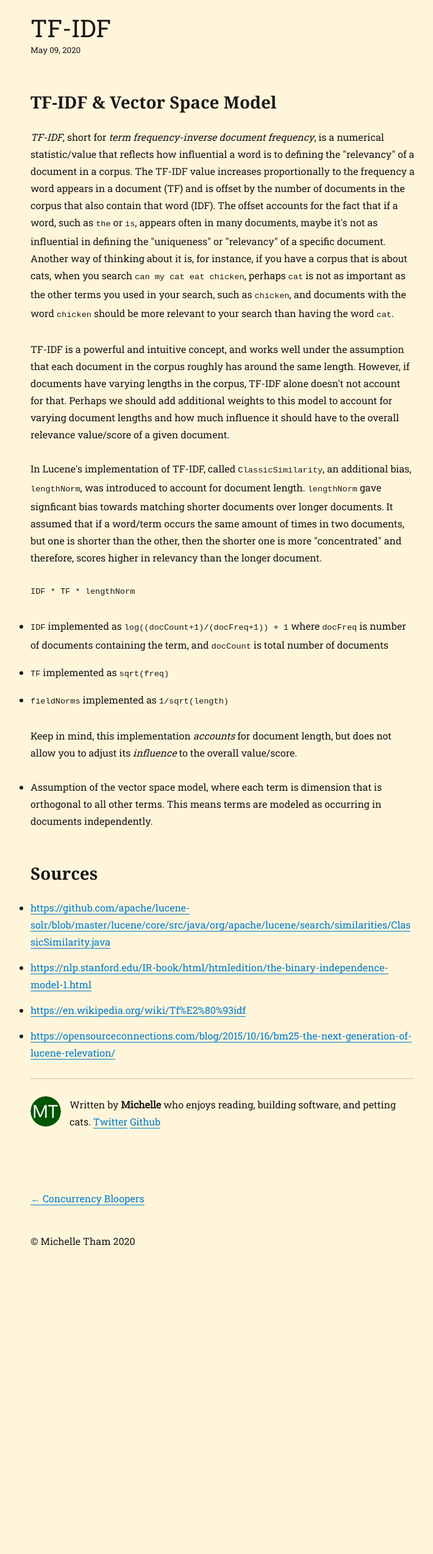
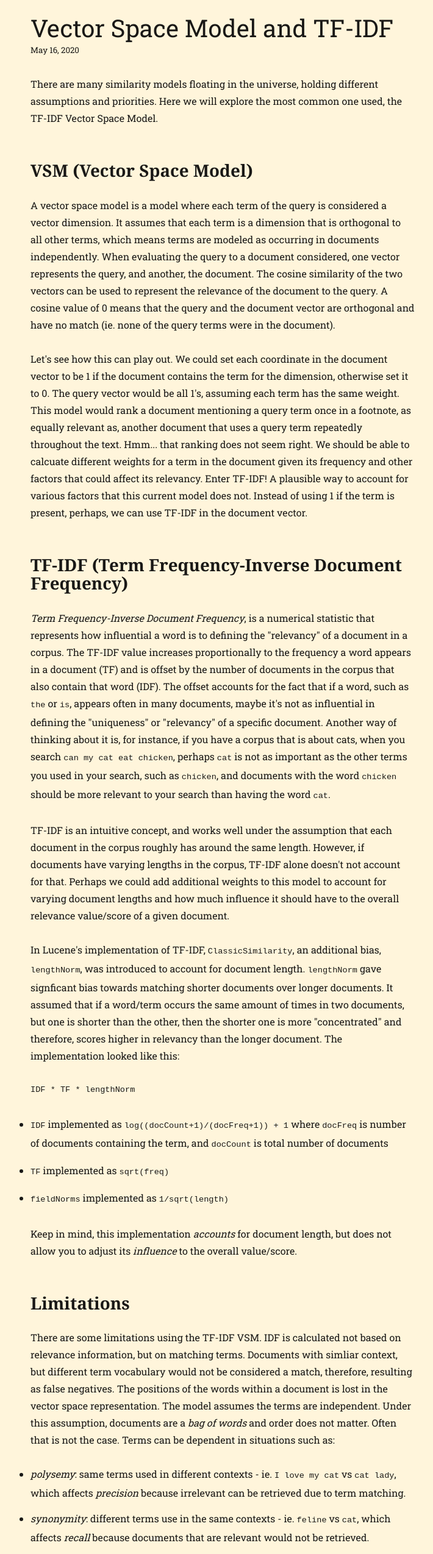
Before and after one commit to mtham8/mtham8.github.io, a Gatsby site: page /tf-idf/ in a window 1280 px wide. Shown: the part 71-2620 px from the top of the page at 61% size, without its empty margins (275-985 px from the left). Before the commit the page ends 2163 px from the top, so only its background shows below. Built offline with nearby package versions, Linux system fonts and the light colour scheme; Gatsby itself is replaced by a stand-in of ours; some packages are replaced by stand-ins of ours; code samples lack their colours.

Commit message:
finish blog post

````diff
--- a/content/blog/tf-idf/index.md
+++ b/content/blog/tf-idf/index.md
@@ -1,16 +1,24 @@
 ---
-title: TF-IDF
-date: "2020-05-09T22:12:03.284Z"
-description: "A glance"
+title: Vector Space Model and TF-IDF
+date: "2020-05-16T22:12:03.284Z"
+description: "There are many similarity models floating in the universe..."
 ---
 
-## TF-IDF & Vector Space Model
+There are many similarity models floating in the universe, holding different assumptions and priorities. Here we will explore the most common one used, the TF-IDF Vector Space Model.
 
-*TF-IDF*, short for *term frequency-inverse document frequency*, is a numerical statistic/value that reflects how influential a word is to defining the "relevancy" of a document in a corpus. The TF-IDF value increases proportionally to the frequency a word appears in a document (TF) and is offset by the number of documents in the corpus that also contain that word (IDF). The offset accounts for the fact that if a word, such as `the` or `is`, appears often in many documents, maybe it's not as influential in defining the "uniqueness" or "relevancy" of a specific document. Another way of thinking about it is, for instance, if you have a corpus that is about cats, when you search `can my cat eat chicken`, perhaps `cat` is not as important as the other terms you used in your search, such as `chicken`, and documents with the word `chicken` should be more relevant to your search than having the word `cat`.
+## VSM (Vector Space Model)
 
-TF-IDF is a powerful and intuitive concept, and works well under the assumption that each document in the corpus roughly has around the same length. However, if documents have varying lengths in the corpus, TF-IDF alone doesn't not account for that. Perhaps we should add additional weights to this model to account for varying document lengths and how much influence it should have to the overall relevance value/score of a given document.
+A vector space model is a model where each term of the query is considered a vector dimension. It assumes that each term is a dimension that is orthogonal to all other terms, which means terms are modeled as occurring in documents independently. When evaluating the query to a document considered, one vector represents the query, and another, the document. The cosine similarity of the two vectors can be used to represent the relevance of the document to the query. A cosine value of 0 means that the query and the document vector are orthogonal and have no match (ie. none of the query terms were in the document).
 
-In Lucene's implementation of TF-IDF, called `ClassicSimilarity`, an additional bias, `lengthNorm`, was introduced to account for document length. `lengthNorm` gave signficant bias towards matching shorter documents over longer documents. It assumed that if a word/term occurs the same amount of times in two documents, but one is shorter than the other, then the shorter one is more "concentrated" and therefore, scores higher in relevancy than the longer document.
+Let's see how this can play out. We could set each coordinate in the document vector to be 1 if the document contains the term for the dimension, otherwise set it to 0. The query vector would be all 1's, assuming each term has the same weight. This model would rank a document mentioning a query term once in a footnote, as equally relevant as, another document that uses a query term repeatedly throughout the text. Hmm... that ranking does not seem right. We should be able to calcuate different weights for a term in the document given its frequency and other factors that could affect its relevancy. Enter TF-IDF! A plausible way to account for various factors that this current model does not. Instead of using 1 if the term is present, perhaps, we can use TF-IDF in the document vector.
+
+## TF-IDF (Term Frequency-Inverse Document Frequency)
+
+*Term Frequency-Inverse Document Frequency*, is a numerical statistic that represents how influential a word is to defining the "relevancy" of a document in a corpus. The TF-IDF value increases proportionally to the frequency a word appears in a document (TF) and is offset by the number of documents in the corpus that also contain that word (IDF). The offset accounts for the fact that if a word, such as `the` or `is`, appears often in many documents, maybe it's not as influential in defining the "uniqueness" or "relevancy" of a specific document. Another way of thinking about it is, for instance, if you have a corpus that is about cats, when you search `can my cat eat chicken`, perhaps `cat` is not as important as the other terms you used in your search, such as `chicken`, and documents with the word `chicken` should be more relevant to your search than having the word `cat`.
+
+TF-IDF is an intuitive concept, and works well under the assumption that each document in the corpus roughly has around the same length. However, if documents have varying lengths in the corpus, TF-IDF alone doesn't not account for that. Perhaps we could add additional weights to this model to account for varying document lengths and how much influence it should have to the overall relevance value/score of a given document.
+
+In Lucene's implementation of TF-IDF, `ClassicSimilarity`, an additional bias, `lengthNorm`, was introduced to account for document length. `lengthNorm` gave signficant bias towards matching shorter documents over longer documents. It assumed that if a word/term occurs the same amount of times in two documents, but one is shorter than the other, then the shorter one is more "concentrated" and therefore, scores higher in relevancy than the longer document. The implementation looked like this:
 
 ```
 IDF * TF * lengthNorm
@@ -22,12 +30,24 @@ IDF * TF * lengthNorm
 
 Keep in mind, this implementation _accounts_ for document length, but does not allow you to adjust its _influence_ to the overall value/score.
 
-* Assumption of the vector space model, where each term is dimension that is orthogonal to all other terms. This means terms are modeled as occurring in documents independently.
+## Limitations
+
+There are some limitations using the TF-IDF VSM. IDF is calculated not based on relevance information, but on matching terms. Documents with simliar context, but different term vocabulary would not be considered a match, therefore, resulting as false negatives. The positions of the words within a document is lost in the vector space representation. The model assumes the terms are independent. Under this assumption, documents are a _bag of words_ and order does not matter. Often that is not the case. Terms can be dependent in situations such as:
+
+* *polysemy*: same terms used in different contexts - ie. `I love my cat` vs `cat lady`, which affects _precision_ because irrelevant can be retrieved due to term matching.
+
+* *synonymity*: different terms use in the same contexts - ie. `feline` vs `cat`, which affects _recall_ because documents that are relevant would not be retrieved.
+
+* *ordering*: different terms used in different positions in different contexts - ie. `college junior` vs `junior college`, which affects _precision_ and _recall_.
+
+Nonetheless, TF-IDF VSM is popular because it can go pretty far! Every corpus has its flavor. I invite you to try TF-IDF VSM, with its limitations in mind so that the surprises left are the unknowns.
 
 
 ## Sources
 
 * https://github.com/apache/lucene-solr/blob/master/lucene/core/src/java/org/apache/lucene/search/similarities/ClassicSimilarity.java
+* https://lucene.apache.org/core/7_4_0/core/org/apache/lucene/search/similarities/TFIDFSimilarity.html
 * https://nlp.stanford.edu/IR-book/html/htmledition/the-binary-independence-model-1.html
-* https://en.wikipedia.org/wiki/Tf%E2%80%93idf
 * https://opensourceconnections.com/blog/2015/10/16/bm25-the-next-generation-of-lucene-relevation/
+* https://www.elastic.co/blog/found-similarity-in-elasticsearch
+* http://www.minerazzi.com/tutorials/term-vector-3.pdf
````
